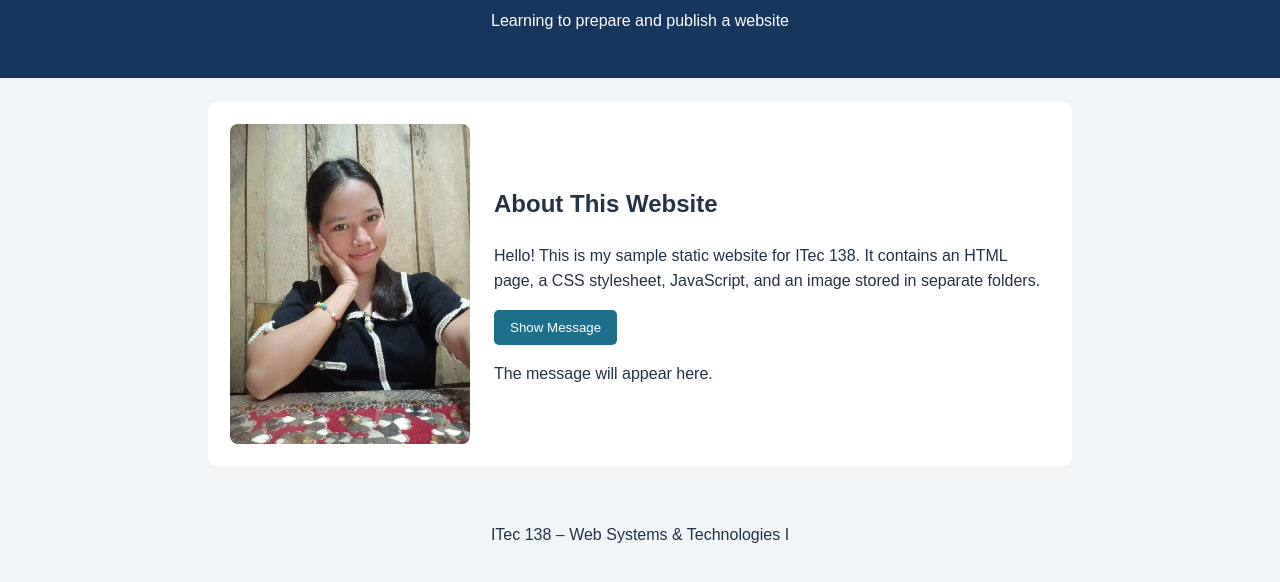
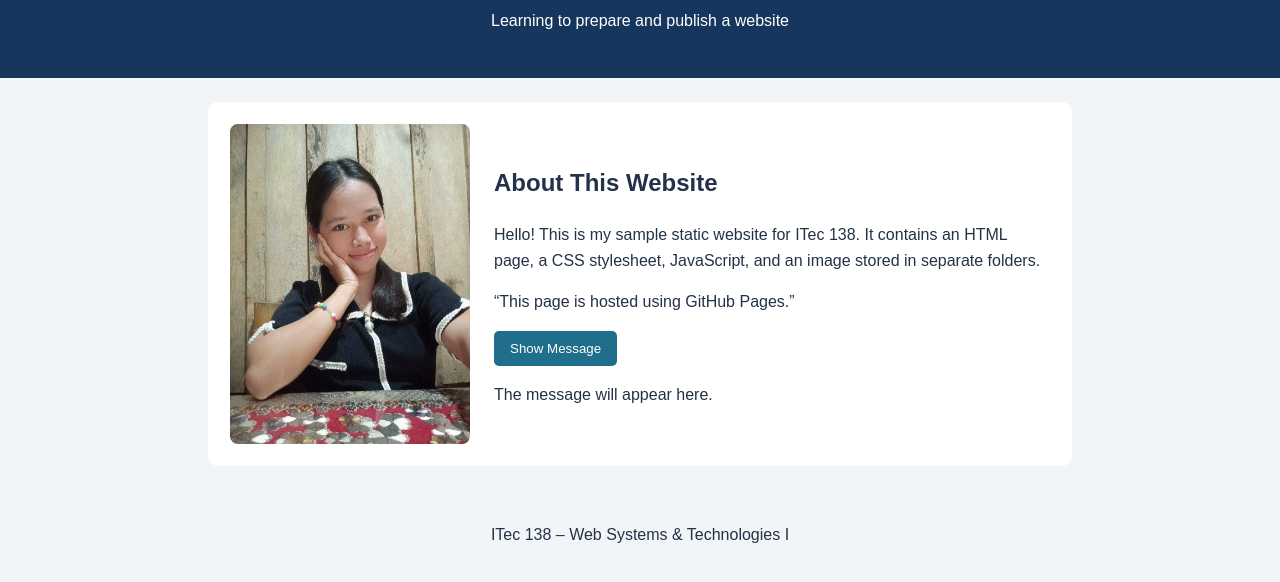
Before and after one commit to jhelliangonzales2006-pixel/-Lab3_GonzalesJhellian, a plain HTML site: page index.html in a window 1280 px wide. Shown: the part 114-696 px from the top of the page. Drawn offline with Linux system fonts and the light colour scheme.

Commit message:
Update portfolio introduction

```diff
--- a/index.html
+++ b/index.html
@@ -20,6 +20,7 @@
         <p>Hello! This is my sample static website for ITec 138.
           It contains an HTML page, a CSS stylesheet, JavaScript,
           and an image stored in separate folders.</p>
+        <p> “This page is hosted using GitHub Pages.” </p>
         <button id="messageButton" type="button">Show Message</button>
         <p id="message" aria-live="polite">The message will appear here.</p>
       </div>
```
Also changed, not shown: screenshot/gitcommit.png (added), screenshot/live.png (added), screenshot/localwebsite.png (added), screenshot/project structure.png (added), screenshot/repository.png (added), screenshot/responsive.png (added), screenshot/responsivewebsite.png (added).
